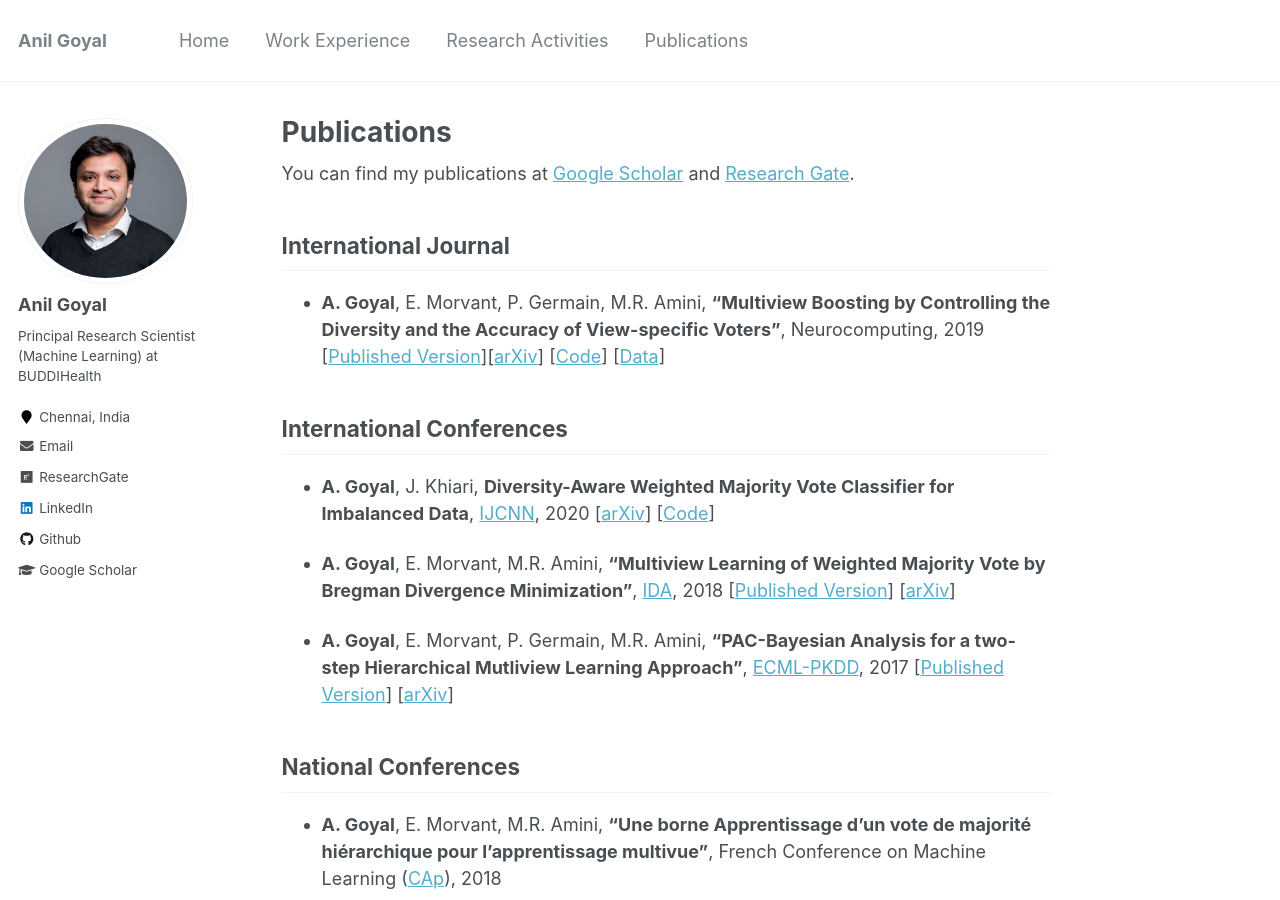
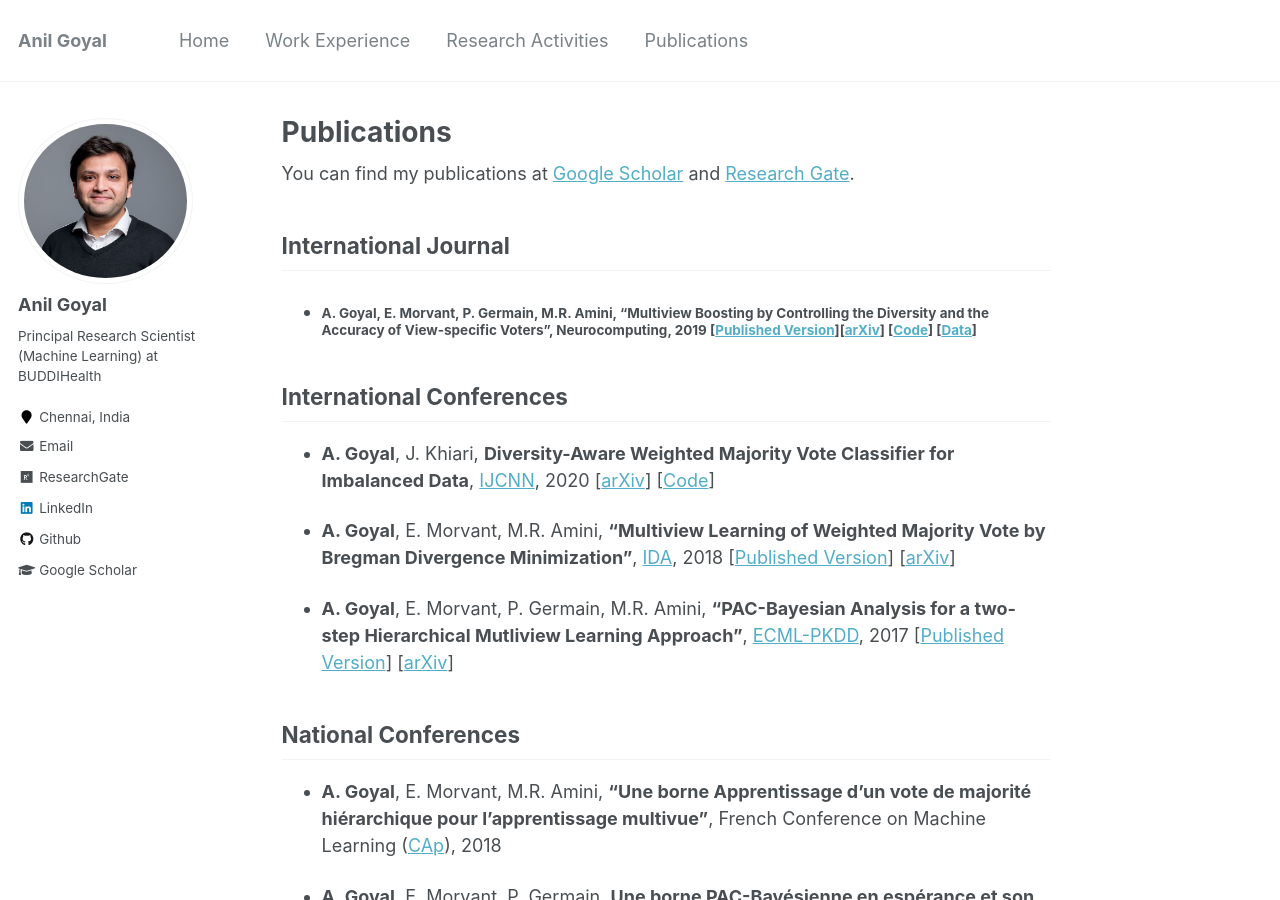
Before and after one commit to goyalanil/goyalanil.github.io, a Jekyll site: the page built from _pages/publications.md, in a window 1280 px wide and 900 px high. Built offline with Jekyll 4.4.1, drawn with Linux system fonts in a browser that asks for light colours.

```diff
--- a/_pages/publications.md
+++ b/_pages/publications.md
@@ -9,7 +9,7 @@ You can find my publications at [Google Scholar](https://scholar.google.com/cita
 
 ## International Journal
 
-* **A. Goyal**, E. Morvant, P. Germain, M.R. Amini, **"Multiview Boosting by Controlling the Diversity and the Accuracy of View-specific Voters"**, Neurocomputing, 2019 [[Published Version](https://www.sciencedirect.com/science/article/abs/pii/S0925231219306630)][[arXiv](https://arxiv.org/abs/1808.05784)] [[Code](https://github.com/goyalanil/PB-MVBoost)] [[Data](https://github.com/goyalanil/Multiview_Dataset_MNIST)]
+* ###### **A. Goyal**, E. Morvant, P. Germain, M.R. Amini, **"Multiview Boosting by Controlling the Diversity and the Accuracy of View-specific Voters"**, Neurocomputing, 2019 [[Published Version](https://www.sciencedirect.com/science/article/abs/pii/S0925231219306630)][[arXiv](https://arxiv.org/abs/1808.05784)] [[Code](https://github.com/goyalanil/PB-MVBoost)] [[Data](https://github.com/goyalanil/Multiview_Dataset_MNIST)]
 
 
 ## International Conferences
```
